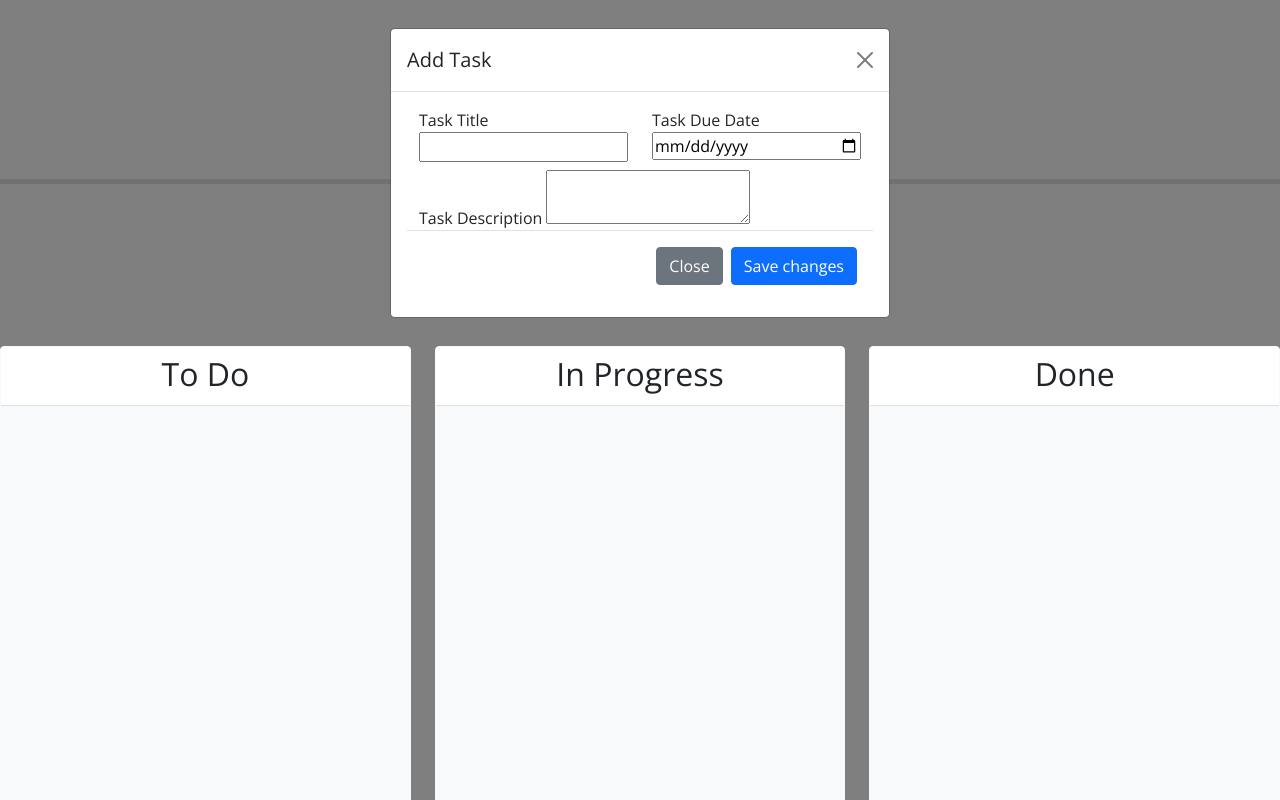
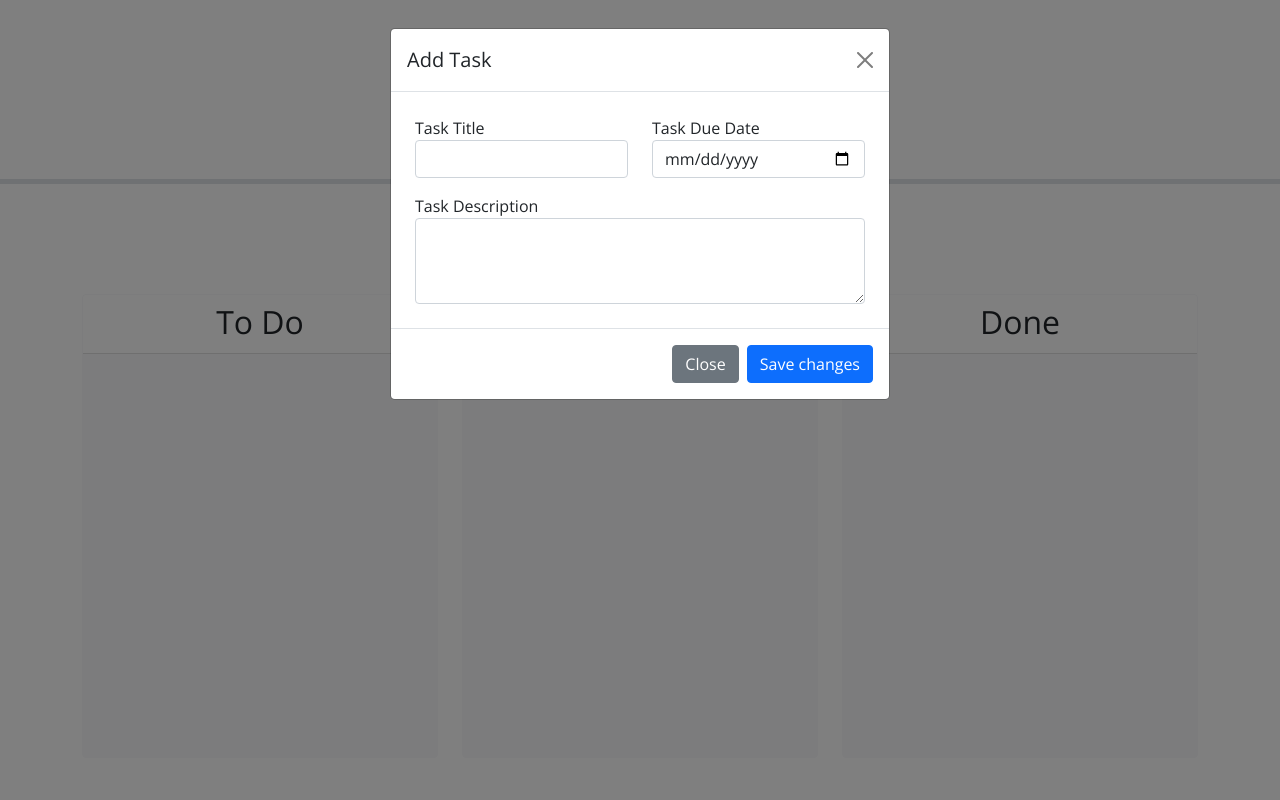
Before and after one commit to IvoryRines/Ivory-Task-Board, a plain HTML site: page index.html in a window 1280 px wide. Both pictures are taken after a click on the button "Add Task". Drawn offline with nearby package versions, Linux system fonts and the light colour scheme.

Commit message:
fixed modal appearance with form control.

```diff
--- a/index.html
+++ b/index.html
@@ -62,23 +62,28 @@
               ></button>
             </div>
             <div class="modal-body">
-              <div class="container">
-                <div class="row pb-2">
+              <form>
+                <div class="row p-2">
                   <div class="col-6">
                     <label>Task Title</label>
-                    <input type="text" id="taskTitle" class="w-100"/>
+                    <input type="text" id="task-title" class="form-control" />
                   </div>
                   <div class="col-6">
                     <label>Task Due Date</label>
-                    <input type="date" id="datepicker" class="w-100" />
+                    <input type="date" id="datepicker" class="form-control" />
                   </div>
                 </div>
-                <div class="row-wrap w-200 mx-auto">
-                  <div class="col-12">
-                    <label>Task Description</label>
-                    <textarea id="taskDescription" class="w-200"></textarea>
-                  </div>
-              </div>
+                <div class="form-group p-2">
+                  <!-- <div class="col-12"> -->
+                  <label>Task Description</label>
+                  <textarea
+                    class="form-control"
+                    id="task-description"
+                    rows="3"
+                  ></textarea>
+                  <!-- </div> -->
+                </div>
+              </form>
             </div>
             <div class="modal-footer">
               <button
```
